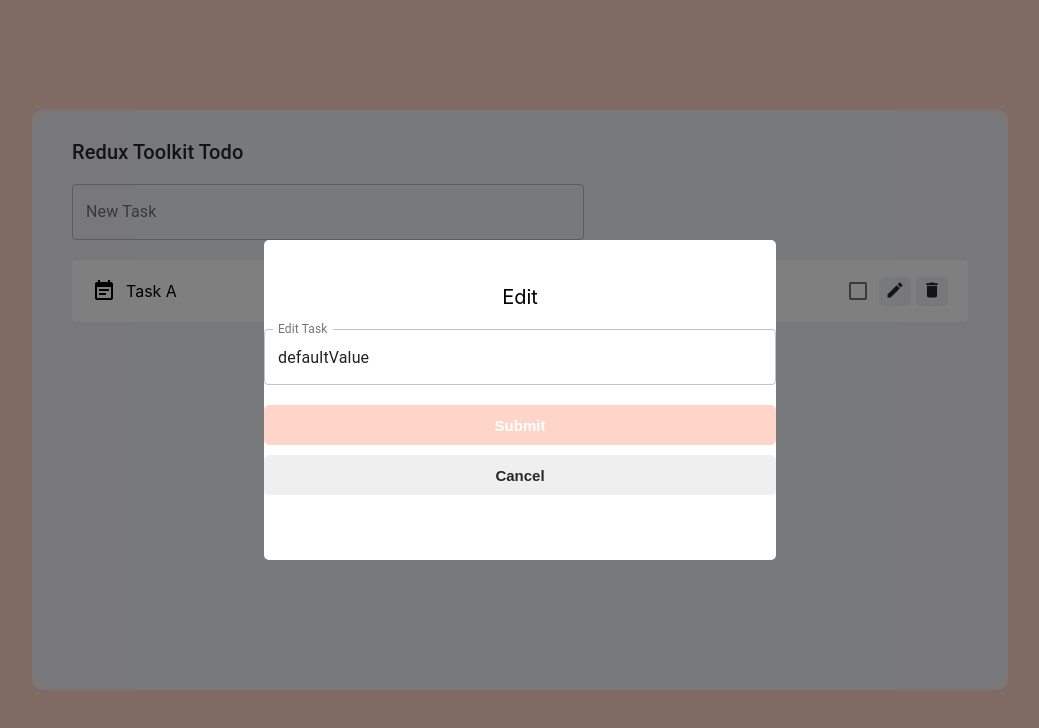
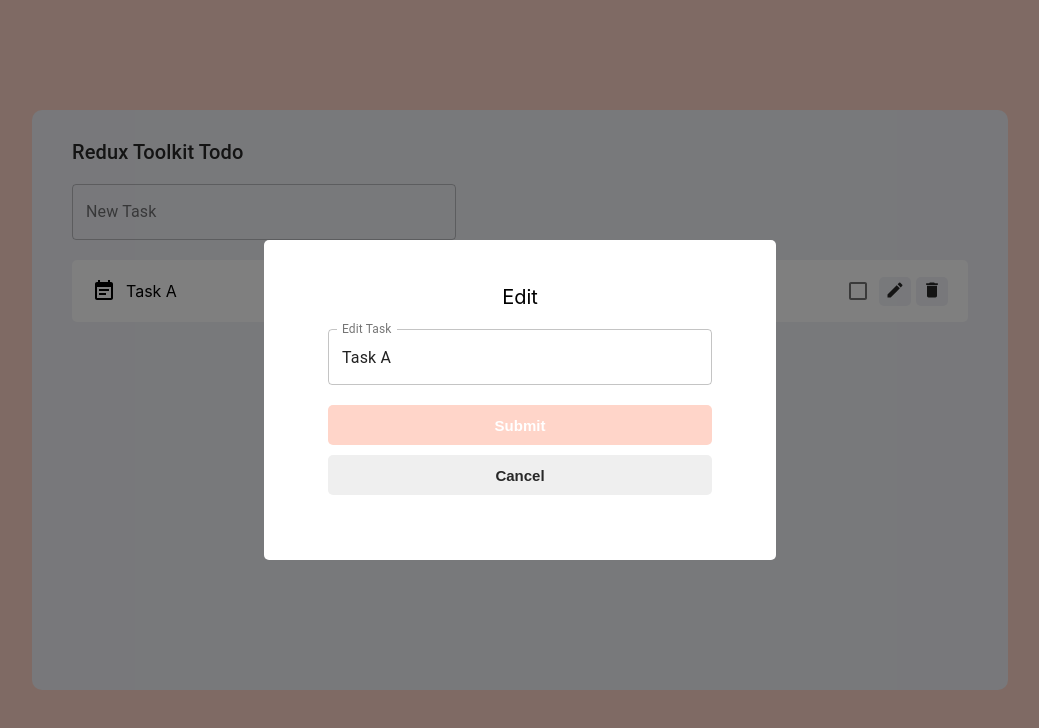
Before and after one commit to raorao1011/React-Redux, a React (Create React App) app: page / in a window 1280 px wide. Both pictures are taken after a click on the button 1015 px from the left and 291 px from the top of the page. Shown: the top 728 px of the page, without its empty margins (120-1159 px from the left). Built offline with nearby package versions, Linux system fonts and the light colour scheme.

Commit message:
✨ abechan redux実装中編

```diff
--- a/src/features/task/taskForm/TaskForm.module.scss
+++ b/src/features/task/taskForm/TaskForm.module.scss
@@ -1,6 +1,7 @@
 .root {
-  width: 40vw;
+  width: 30vw;
   margin-bottom: 20px;
+
   .form {
     .text_field {
       width: 100%;
--- a/src/features/task/taskForm/TaskForm.tsx
+++ b/src/features/task/taskForm/TaskForm.tsx
@@ -1,8 +1,8 @@
 import React from "react";
-import { useDispatch } from "react-redux";
+import { useDispatch, useSelector } from "react-redux";
 import { useForm } from "react-hook-form";
 import TextField from "@material-ui/core/TextField";
-import { createTask } from "../taskSlice";
+import { createTask, editTask, handleModalOpen, selectSelectedTask } from "../taskSlice";
 import styles from "./TaskForm.module.scss";
 
 type Inputs = {
@@ -14,26 +14,44 @@ type PropsType = {
 };
 
 const TaskForm: React.VFC<PropsType> = ({ edit }) => {
+  const { register, handleSubmit, reset } = useForm();
   const dispatch = useDispatch();
-  const { register, handleSubmit, reset } = useForm();
+  const selectedTask = useSelector(selectSelectedTask);
 
   const handleCreate = (data: Inputs) => {
     console.log(data);
-    dispatch(createTask(data.taskTitle)); //data.taskTileがaction.payloadとなる、タスク内容を送信
+    dispatch(createTask(data.taskTitle)); //data.taskTitleがaction.payloadとなる、タスク内容を送信
     reset(); //フォーム内容をリセット
   };
 
   const handleEdit = (data: Inputs) => {
-    console.log(data);
+    //dataにはインプットされた内容が入っている
+    const sendData = { ...selectedTask, title: data.taskTitle }; // titleが被るから、新しく書き代わる
+
+    /**
+     * sendData = {
+     *  id: ~~~,
+     *  title: ~~~,
+     *  isCompleted: ~~~,
+     * }になる
+     */
+
+    dispatch(editTask(sendData));
+    dispatch(handleModalOpen(false)); //送信したら閉じる
   };
 
   return (
     <div className={styles.root}>
-      <form onSubmit={edit ? handleSubmit(handleEdit) : handleSubmit(handleCreate)} className={styles.form} noValidate autoComplete="off">
+      <form
+        onSubmit={edit ? handleSubmit(handleEdit) : handleSubmit(handleCreate)}
+        className={styles.form}
+        noValidate
+        autoComplete="off"
+      >
         <TextField
           id="outlined-basic"
           label={edit ? "Edit Task " : "New Task"}
-          defaultValue={edit ? "defaultValue" : ""}
+          defaultValue={edit ? selectedTask.title : ""}
           variant="outlined"
           inputRef={register}
           name="taskTitle" //dataの中にtaskTitleが渡される。
@@ -44,7 +62,11 @@ const TaskForm: React.VFC<PropsType> = ({ edit }) => {
             <button type="submit" className={styles.submit_button}>
               Submit
             </button>
-            <button type="button" className={styles.cancel_button}>
+            <button
+              type="button"
+              onClick={() => dispatch(handleModalOpen(false))}
+              className={styles.cancel_button}
+            >
               Cancel
             </button>
           </div>
--- a/src/features/task/taskItem/TaskItem.tsx
+++ b/src/features/task/taskItem/TaskItem.tsx
@@ -1,9 +1,11 @@
 import React, { useState } from "react";
+import { useDispatch, useSelector } from "react-redux";
 import Checkbox from "@material-ui/core/Checkbox";
 import EventNoteIcon from "@material-ui/icons/EventNote";
 import EditIcon from "@material-ui/icons/Edit";
 import DeleteIcon from "@material-ui/icons/Delete";
 import Modal from "@material-ui/core/Modal";
+import { selectTask, handleModalOpen, selectIsModalOpen } from "../taskSlice";
 import TaskForm from "../taskForm/TaskForm";
 import styles from "./TaskItem.module.scss";
 
@@ -16,14 +18,16 @@ interface PropsTypes {
 }
 
 const TaskItem: React.VFC<PropsTypes> = ({ task }) => {
-  const [isOpen, setIsOpen] = useState(false);
+  const isModalOpen = useSelector(selectIsModalOpen); //openのフラグをstoreから引っ張ってきてる
+  const dispatch = useDispatch();
 
   const handleOpen = () => {
-    setIsOpen(true);
+    dispatch(selectTask(task)); // 選択したタスクの情報がselectedTaskに格納される
+    dispatch(handleModalOpen(true)); // stateの変更データを送信 これはtrueを送信（設定）している
   };
 
   const handleClose = () => {
-    setIsOpen(false);
+    dispatch(handleModalOpen(false));
   };
 
   return (
@@ -47,14 +51,14 @@ const TaskItem: React.VFC<PropsTypes> = ({ task }) => {
       </div>
       <Modal
         className={styles.modal}
-        open={isOpen}
+        open={isModalOpen}
         onClose={handleClose}
         aria-labelledby="simple-modal-title"
         aria-describedby="simple-modal-description"
       >
         <div className={styles.modal_content}>
           <div className={styles.modal_title}>Edit</div>
-          <TaskForm edit/>
+          <TaskForm edit />
         </div>
       </Modal>
     </div>
--- a/src/features/task/taskList/TaskList.tsx
+++ b/src/features/task/taskList/TaskList.tsx
@@ -1,12 +1,12 @@
 import React from "react";
 import { useSelector } from "react-redux";
-import { selectTask } from "../taskSlice";
+import { selectTasks } from "../taskSlice";
 import styles from "./TaskList.module.scss";
 import TaskItem from "../taskItem/TaskItem";
 
 const TaskList: React.VFC = () => {
   //storeからtask一覧を取得
-  const tasks = useSelector(selectTask);
+  const tasks = useSelector(selectTasks);
   return (
     <div className={styles.root}>
       {tasks.map((task) => (
--- a/src/features/task/taskSlice.ts
+++ b/src/features/task/taskSlice.ts
@@ -55,12 +55,31 @@ export const taskSlice = createSlice({
       // 今までのタスクの先頭に新しいタスクを足す
       state.tasks = [newTask, ...state.tasks];
     },
+    // タスクの編集
+    editTask: (state, action) => {
+      // state.tasksの中から指定したtaskを抜き出している
+      const task = state.tasks.find((task) => task.id === action.payload.id); //tasksは配列
+
+      if (task) {
+        task.title = action.payload.title;
+      }
+    },
+    // どのタスクを選択しているか
+    selectTask: (state, action) => {
+      state.selectedTask = action.payload;
+    },
+    // Modalを開くか閉じるかのフラグ
+    handleModalOpen: (state, action) => {
+      state.isModalOpne = action.payload;
+    },
   },
 });
 
-export const { createTask } = taskSlice.actions; //actions reducersの中で定義したロジック　今回はcreateTask
-export const selectTask = (state: RootState): TaskState["tasks"] => state.task.tasks; //stateの中のtask(name)のなかのtasks
-//useSelector(selectTask)これで、tasksのstateがゲットできる
+export const { createTask, editTask, selectTask, handleModalOpen } = taskSlice.actions; //actions reducersの中で定義したロジック 今回はcreateTask
+
+export const selectTasks = (state: RootState): TaskState["tasks"] => state.task.tasks; //stateの中のtask(name)のなかのtasks
+export const selectIsModalOpen = (state: RootState): TaskState["isModalOpne"] => state.task.isModalOpne;
+export const selectSelectedTask = (state: RootState): TaskState["selectedTask"] => state.task.selectedTask;
 
 export default taskSlice.reducer;
 //storeの中のtaskReducerになる
```
Also changed, not shown: 1 other file (tests, documents, lock files or other folders).
